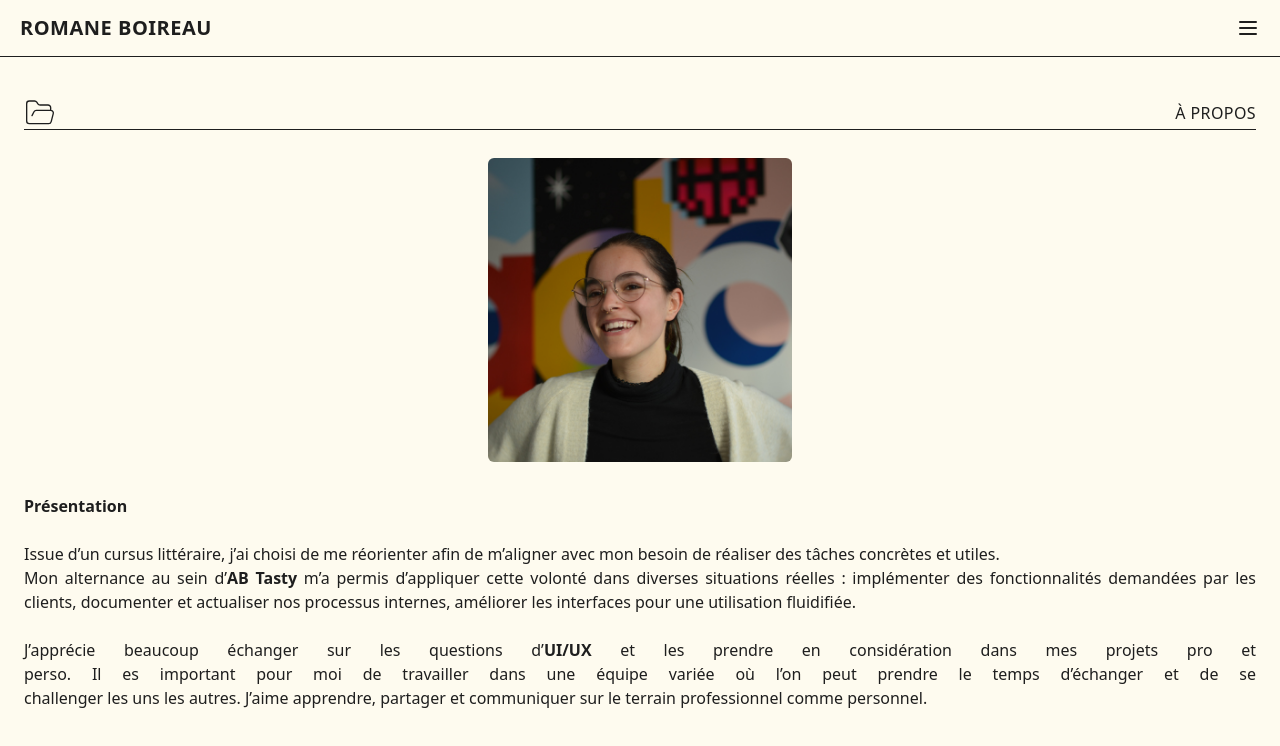
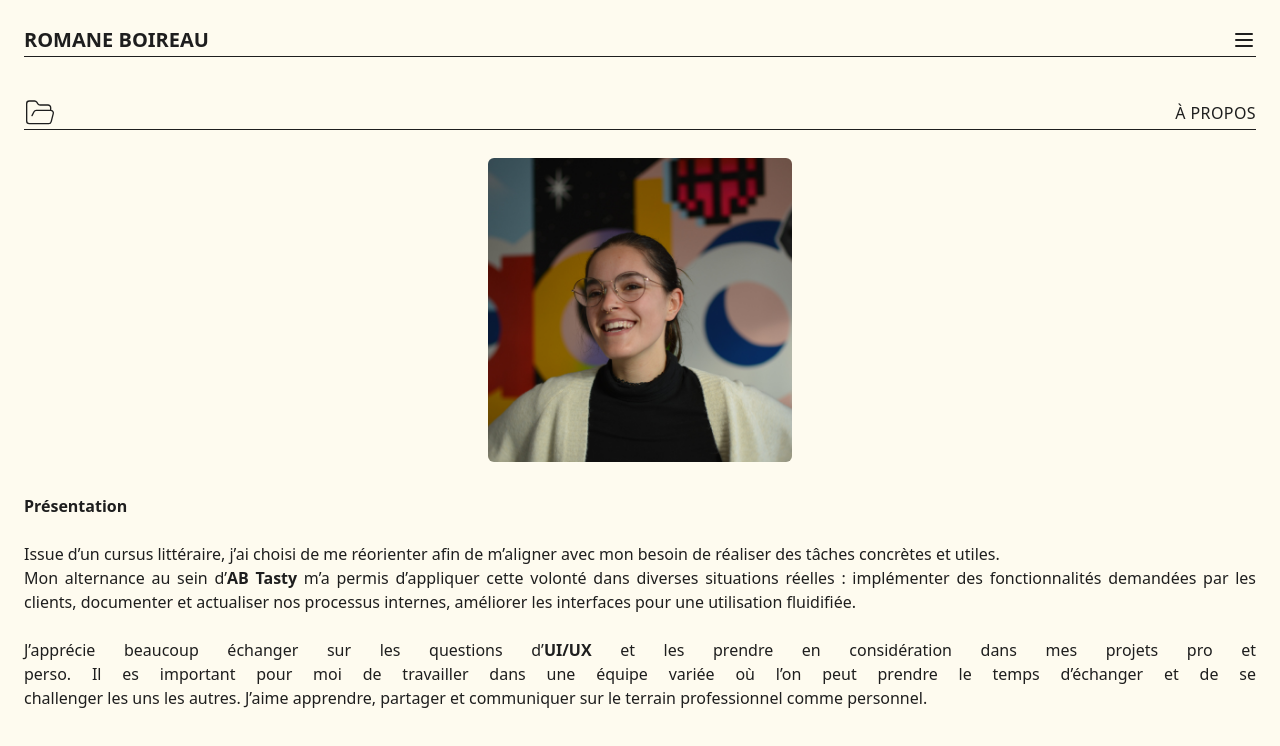
Before and after one commit to aanatema/portfolio-v2, a Next.js app: page /aboutPage in a window 1280 px wide. Shown: the top 746 px of the page. Built offline with nearby package versions, Linux system fonts and the light colour scheme.

Commit message:
change in style of homepage redirection text

```diff
--- a/src/app/components/NavigationBar.tsx
+++ b/src/app/components/NavigationBar.tsx
@@ -3,9 +3,9 @@ import { NavigationMenu } from "./NavigationMenu";
 
 export default function NavigationBar() {
 	return (
-		<nav className='flex cols-2 justify-between items-center pt-3 pb-3 pr-5 pl-5 border-b border-foreground bg-background'>
+		<nav className='flex cols-2 justify-between items-center m-6 border-b border-foreground bg-background'>
 			<Link href='homepage'>
-				<h1 className='text-xl font-bold uppercase tracking-wide'>
+				<h1 className='text-xl font-bold uppercase tracking-[3]'>
 					Romane Boireau
 				</h1>
 			</Link>
```
